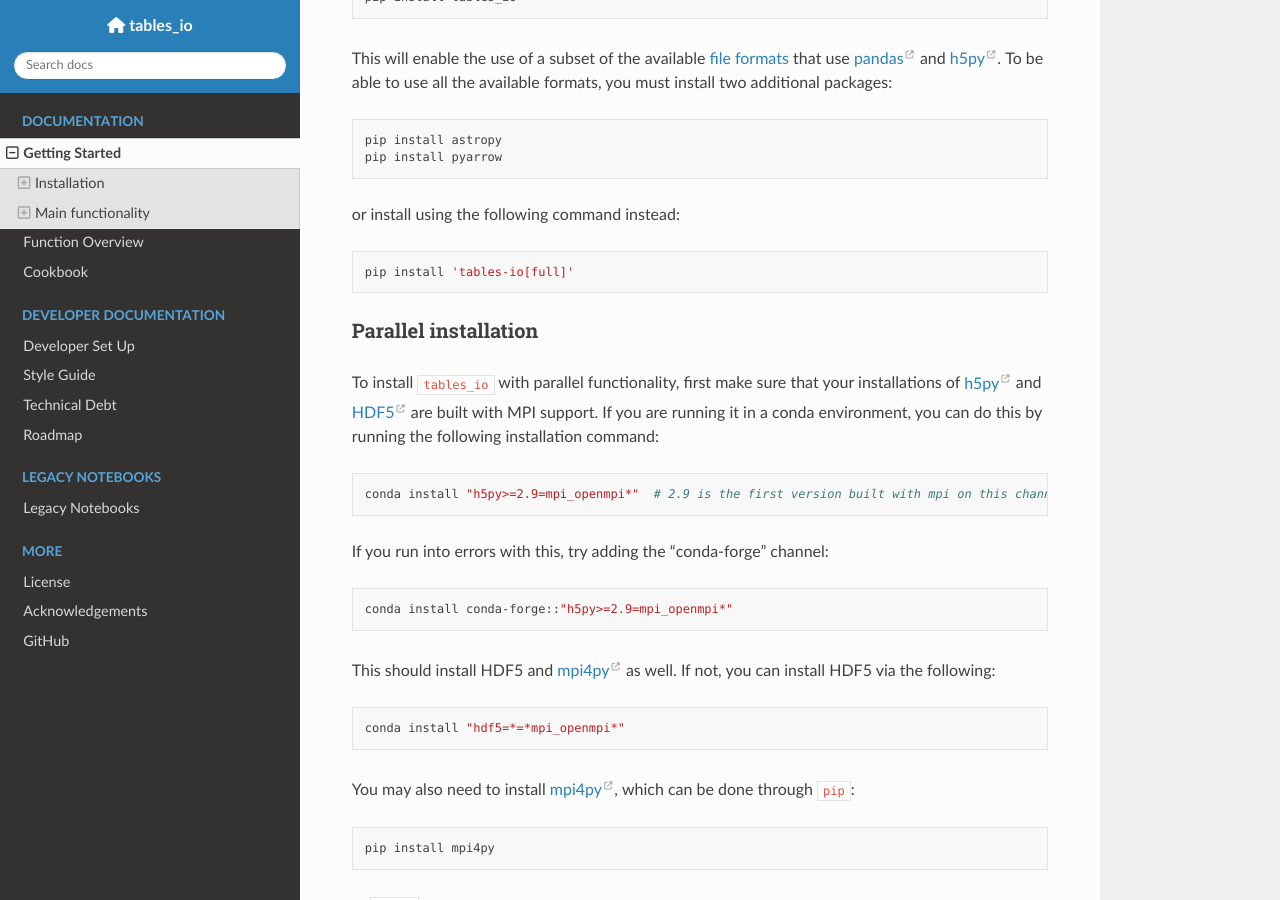
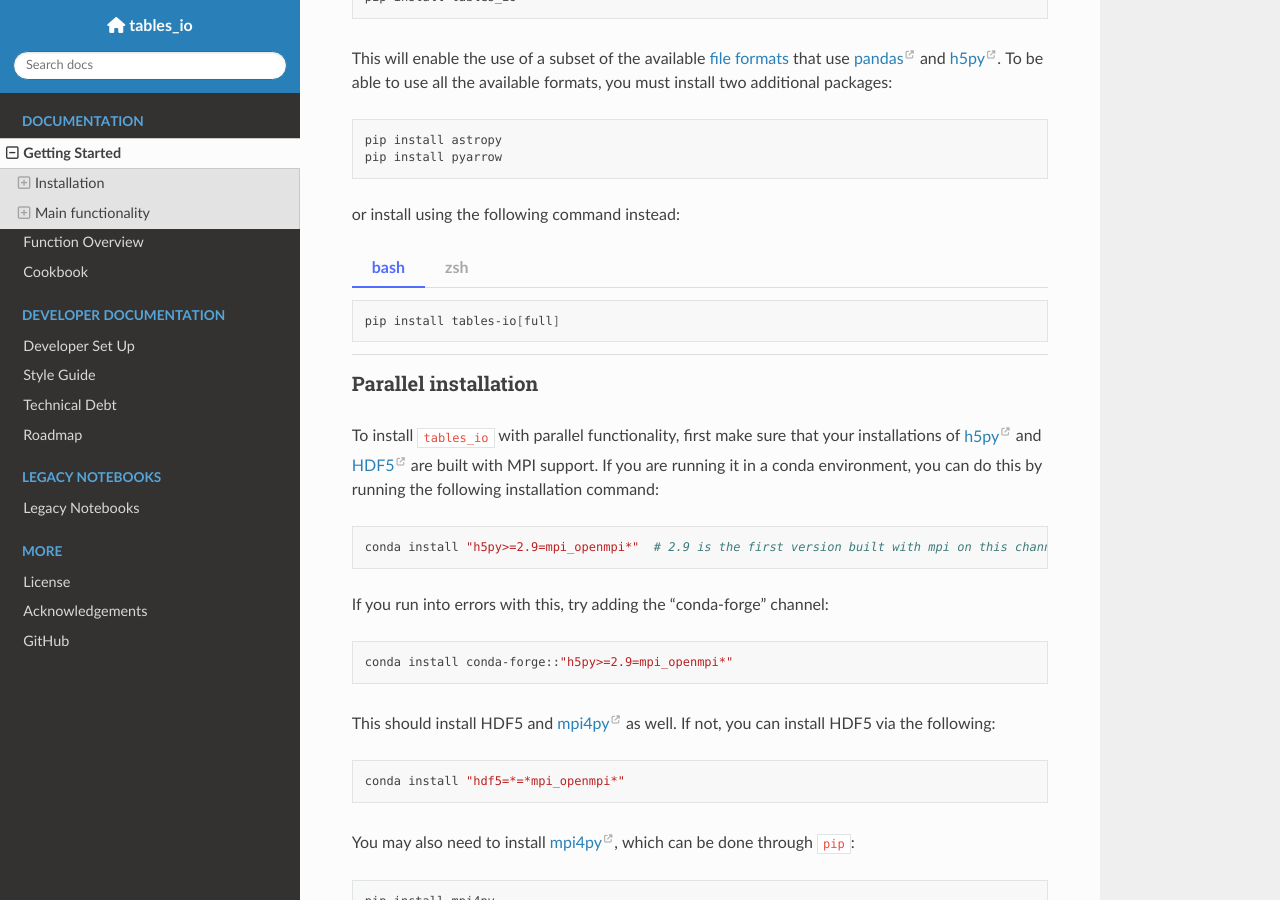
Before and after one commit to LSSTDESC/tables_io, a Sphinx documentation site: the page built from docs/quickstart.md, in a window 1280 px wide and 900 px high, scrolled down 339 px. Built offline with Sphinx 7.4.7 and the Read the Docs theme 3.1.0, drawn with Linux system fonts in a browser that asks for light colours; nearby versions of some CDN libraries; pages that are not in the unit, such as notebooks, are missing from menus; the version number could not be read and is left out.

Commit message:
added bash/zsh installation instruction tab

````diff
--- a/docs/quickstart.md
+++ b/docs/quickstart.md
@@ -19,9 +19,25 @@ pip install pyarrow
 
 or install using the following command instead:
 
+::::{tab-set}
+
+:::{tab-item} bash
+
+```bash
+pip install tables-io[full]
+```
+
+:::
+
+:::{tab-item} zsh
+
 ```bash
 pip install 'tables-io[full]'
 ```
+
+:::
+
+::::
 
 (parallel-installation)=
 
````
